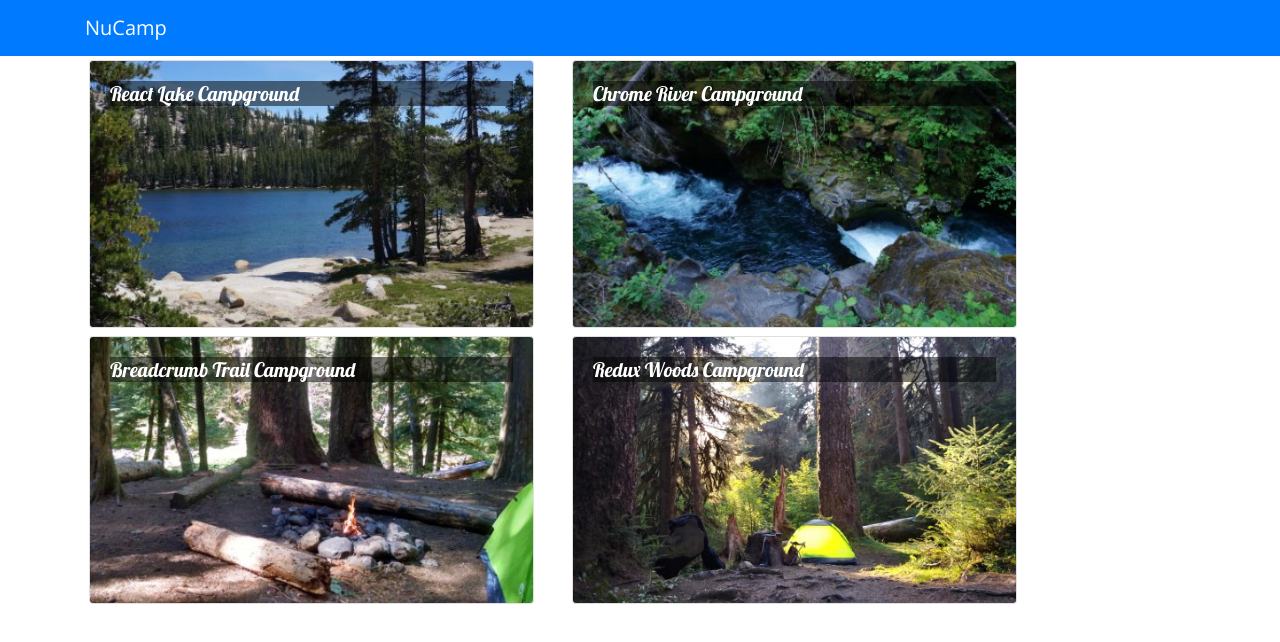
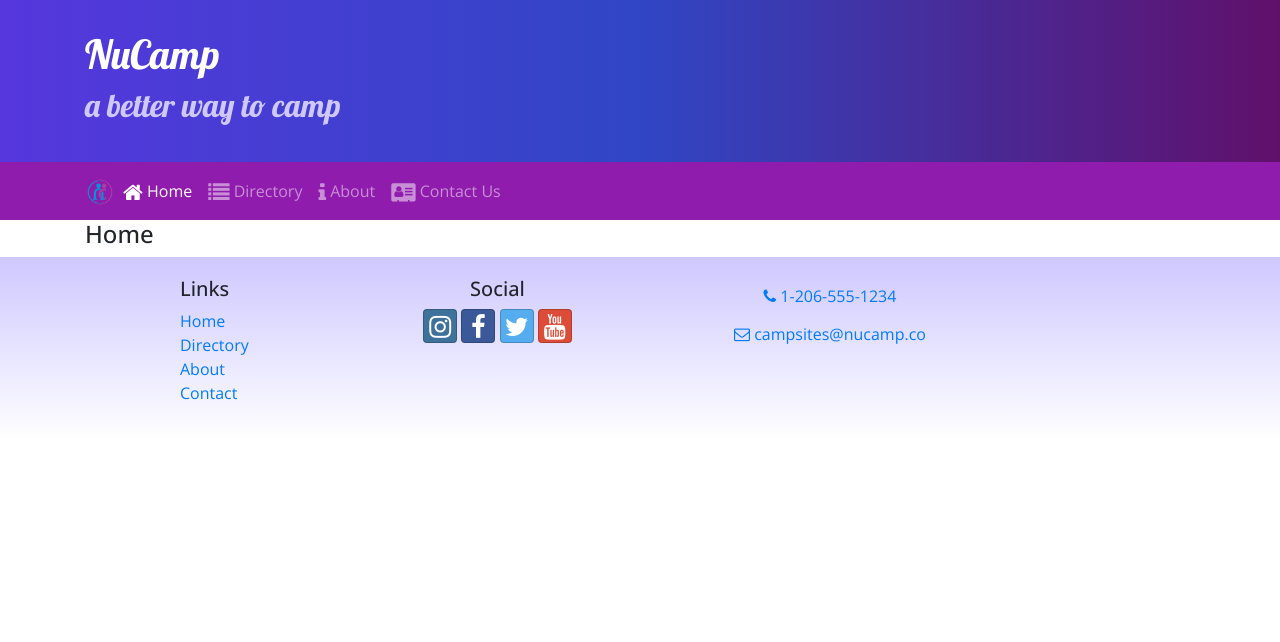
Before and after one commit to jameslaugerman/nuCampReact, a React (Create React App) app: page /home in a window 1280 px wide. Shown: the top 642 px of the page. Built offline with nearby package versions, Linux system fonts and the light colour scheme.

Commit message:
React Router

```diff
--- a/package.json
+++ b/package.json
@@ -6,8 +6,11 @@
     "@testing-library/jest-dom": "^5.11.4",
     "@testing-library/react": "^11.1.0",
     "@testing-library/user-event": "^12.1.10",
+    "bootstrap-social": "5.1.1",
+    "font-awesome": "4.7.0",
     "react": "^17.0.1",
     "react-dom": "^17.0.1",
+    "react-router-dom": "5.2.0",
     "react-scripts": "4.0.1",
     "typeface-lobster": "^1.1.13",
     "typeface-open-sans": "^1.1.13",
--- a/src/App.css
+++ b/src/App.css
@@ -2,11 +2,46 @@
   font-family: "Open Sans", sans-serif;
 }
 
+h1, h2, h3, .card-body>.card-title {
+  font-family: "Lobster", cursive;
+}
+
 .card-title {
-  font: 500 1.25rem "Lobster", cursive;
+  font-weight: 500;
+  font-size: 1.25rem;
+}
+
+h2 {
+  color: #3046C5;
 }
 
 .card-img-overlay .card-title {
   color: white;
   background-color: rgba(0, 0, 0, 0.5);
 }
+
+.row-content {
+  padding: 50px 0;
+  border-bottom: 1px ridge;
+  min-height: 200px;
+}
+
+.site-footer {
+  background-image: linear-gradient(#CEC8FF, white);
+  padding: 20px 0;
+}
+
+.jumbotron {
+  margin: 0;
+  padding: 30px;
+  background-image: linear-gradient(to right, #5637DD, #3046C5, #60106B);
+  color: white;
+}
+
+.jumbotron h2 {
+  color: #CEC8FF;
+}
+
+.navbar-dark {
+  background-color: #901CAD;
+}
--- a/src/App.js
+++ b/src/App.js
@@ -1,13 +1,16 @@
 import React, { Component } from 'react';
 import Main from './components/MainComponents';
+import { BrowserRouter } from 'react-router-dom';
 import './App.css';
 
 class App extends Component {
     render() {
         return (
-            <div className="App">
-                <Main />
-            </div>
+            <BrowserRouter>
+                <div className="App">
+                    <Main />
+                </div>
+            </BrowserRouter>
         );
     };
 }
--- a/src/components/CampsiteInfoComponent.js
+++ b/src/components/CampsiteInfoComponent.js
@@ -6,20 +6,20 @@
     return(
         <div className="col-md-5 m-1">
             <Card>
-                    <CardImg top src={campsite.image} alt={campsite.name} />
+            <CardImg top src={campsite.image} alt={campsite.name}  />
             <CardBody>
                 <CardTitle>{campsite.name}</CardTitle>
                 <CardText>{campsite.description}</CardText>
             </CardBody>
         </Card>
         </div>
-          )
+    );
 }
 
 function RenderComments({comments}) {
 if(comments){
     return(
-                <div className="col-5-md m-1">
+        <div className="col-md-5 m-1">
             <h4>Comments</h4>
             {comments.map(comment =>  {
                     return (
@@ -27,19 +27,15 @@
                         <p>
                             {comment.text}
                         <br/>
-                                   -- {comment.author}, {comment.date = new Intl.DateTimeFormat('en-US', { year: 'numeric', month: 'short', day: '2-digit'}).format(new Date(Date.parse(comment.date)))};
+                            -- {comment.author}, {new Intl.DateTimeFormat('en-US', { year: 'numeric', month: 'short', day: '2-digit'}).format(new Date(Date.parse(comment.date)))};
                         </p>
                     </div>
-                            )
-                         })
-                    }
+                    );
+                })}
         </div>
     );
-        } else {
-            return(
-            <div></div>
-            )
 }
+    return  <div />
 }
 
 function CampsiteInfo(props) {
--- a/src/components/DirectoryComponents.js
+++ b/src/components/DirectoryComponents.js
@@ -1,9 +1,9 @@
 import React from 'react';
 import { Card, CardImg, CardImgOverlay, CardTitle } from 'reactstrap';
 
-function RenderDirectoryItem({campsite, onClick}) {
+function RenderDirectoryItem({campsite}) {
     return (
-        <Card onClick={() => onClick(campsite.id)}>
+        <Card>
             <CardImg width="100%" src={campsite.image} alt={campsite.name} />
             <CardImgOverlay>
                 <CardTitle>{campsite.name}</CardTitle>
@@ -17,7 +17,7 @@
     const directory = props.campsites.map(campsite => {
         return (
             <div key={campsite.id} className="col-md-5 m-1">
-                <RenderDirectoryItem campsite={campsite} onClick={props.onClick} />
+                <RenderDirectoryItem campsite={campsite} />
             </div>
         );
     });
--- /dev/null
+++ b/src/components/FooterComponent.js
@@ -0,0 +1,35 @@
+import React from 'react';
+import { Link } from 'react-router-dom';
+
+function Footer(props) {
+    return (
+        <footer className="site-footer">
+            <div className="container">
+                <div className="row">
+                    <div className="col-4 col-sm-2 offset-1">
+                        <h5>Links</h5>
+                        <ul className="list-unstyled">
+                        <li><Link to='/home'>Home</Link></li>
+                            <li><Link to='/directory'>Directory</Link></li>
+                            <li><Link to='/aboutus'>About</Link></li>
+                            <li><Link to='/contactus'>Contact</Link></li>
+                        </ul>
+                    </div>
+                    <div className="col-6 col-sm-3 text-center">
+                        <h5>Social</h5>
+                        <a className="btn btn-social-icon btn-instagram" href="http://instagram.com/"><i className="fa fa-instagram" /></a>{' '}
+                        <a className="btn btn-social-icon btn-facebook" href="http://www.facebook.com/"><i className="fa fa-facebook" /></a>{' '}
+                        <a className="btn btn-social-icon btn-twitter" href="http://twitter.com/"><i className="fa fa-twitter" /></a>{' '}
+                        <a className="btn btn-social-icon btn-google" href="http://youtube.com/"><i className="fa fa-youtube" /></a>
+                    </div>
+                    <div className="col-sm-4 text-center">
+                        <a role="button" className="btn btn-link" href="tel:+12065551234"><i className="fa fa-phone" /> 1-206-555-1234</a><br />
+                        <a role="button" className="btn btn-link" href="mailto:notreal@notreal.co"><i className="fa fa-envelope-o" /> campsites@nucamp.co</a>
+                    </div>
+                </div>
+            </div>
+        </footer>
+    );
+}
+
+export default Footer;
--- /dev/null
+++ b/src/components/HeaderComponent.js
@@ -0,0 +1,71 @@
+import React, { Component }  from 'react';
+import { Nav, Navbar, NavbarBrand, NavbarToggler, Collapse, NavItem, Jumbotron } from 'reactstrap';
+import { NavLink } from 'react-router-dom';
+
+class Header extends Component {
+
+    constructor(props) {
+        super(props);
+
+        this.toggleNav = this.toggleNav.bind(this);
+        this.state = {
+          isNavOpen: false
+        };
+    }
+
+    toggleNav() {
+        this.setState({
+            isNavOpen: !this.state.isNavOpen
+        });
+    }
+
+    render() {
+        return (
+            <React.Fragment>
+                <Jumbotron fluid>
+                    <div className="container">
+                        <div className="row">
+                            <div className="col">
+                                <h1>NuCamp</h1>
+                                <h2>a better way to camp</h2>
+                            </div>
+                        </div>
+                    </div>
+                </Jumbotron>
+
+                <Navbar dark sticky="top" expand="md">
+                    <div className="container">
+                        <NavbarBrand className="mr-auto" href="/"><img src="/assets/images/logo.png" height="30" width="30" alt="NuCamp Logo" /></NavbarBrand>
+                        <NavbarToggler onClick={this.toggleNav} />
+                        <Collapse isOpen={this.state.isNavOpen} navbar>
+                            <Nav navbar>
+                                <NavItem>
+                                    <NavLink className="nav-link" to="/home">
+                                        <i className="fa fa-home fa-lg" /> Home
+                                    </NavLink>
+                                </NavItem>
+                                <NavItem>
+                                    <NavLink className="nav-link" to="/directory">
+                                        <i className="fa fa-list fa-lg" /> Directory
+                                    </NavLink>
+                                </NavItem>
+                                <NavItem>
+                                    <NavLink className="nav-link" to="/aboutus">
+                                        <i className="fa fa-info fa-lg" /> About
+                                    </NavLink>
+                                </NavItem>
+                                <NavItem>
+                                    <NavLink className="nav-link" to="/contactus">
+                                        <i className="fa fa-address-card fa-lg" /> Contact Us
+                                    </NavLink>
+                                </NavItem>
+                            </Nav>
+                        </Collapse>
+                    </div>
+                </Navbar>
+            </React.Fragment>
+        );
+    }
+}
+
+export default Header;
--- /dev/null
+++ b/src/components/HomeComponent.js
@@ -0,0 +1,11 @@
+import React from 'react';
+
+function Home(props) {
+    return (
+        <div className="container">
+            <h4>Home</h4>
+        </div>
+    );
+}
+
+export default Home;
--- a/src/components/MainComponents.js
+++ b/src/components/MainComponents.js
@@ -1,7 +1,10 @@
 import React, { Component } from 'react';
-import { Navbar, NavbarBrand } from 'reactstrap';
 import Directory from './DirectoryComponents';
-import CampsiteInfo from './CampsiteInfoComponent';
+// import CampsiteInfo from './CampsiteInfoComponent';
+import Header from './HeaderComponent';
+import Footer from './FooterComponent';
+import Home from './HomeComponent';
+import { Switch, Route, Redirect } from 'react-router-dom';
 import { CAMPSITES } from '../shared/campsites';
 
 class Main extends Component {
@@ -9,27 +12,29 @@
         super(props);
         this.state = {
             campsites: CAMPSITES,
-            selectedCampsite: null
         };
     }
 
-    onCampsiteSelect(campsiteId) {
-        this.setState({selectedCampsite: campsiteId});
-    }
+    render() {
 
-    render() {
+        const HomePage = () => {
+            return (
+                <Home />
+            );
+        };
+
         return (
             <div>
-                <Navbar dark color="primary">
-                    <div className="container">
-                        <NavbarBrand href="/">NuCamp</NavbarBrand>
-                    </div>
-                </Navbar>
-                <Directory campsites={this.state.campsites} onClick={campsiteId => this.onCampsiteSelect(campsiteId)}/>
-                <CampsiteInfo campsite={this.state.campsites.filter(campsite => campsite.id === this.state.selectedCampsite)[0]} />
+                <Header />
+                <Switch>
+                    <Route path='/home' component={HomePage} />
+                    <Route exact path='/directory' render={() => <Directory campsites={this.state.campsites} />} />
+                    <Redirect to='/home' />
+                </Switch>
+                <Footer />
             </div>
         );
-    };
+    }
 }
 
 export default Main;
--- a/src/index.js
+++ b/src/index.js
@@ -2,11 +2,13 @@
 import ReactDOM from 'react-dom';
 import './index.css';
 import reportWebVitals from './reportWebVitals';
-
 import 'bootstrap/dist/css/bootstrap.min.css';
 import 'typeface-lobster';
 import 'typeface-open-sans';
+import 'font-awesome/css/font-awesome.css';
+import 'bootstrap-social/bootstrap-social.css';
 import App from './App';
+
 
 ReactDOM.render(
   <React.StrictMode>
```
Also changed, not shown: src/components/ContactComponent.js (added, +31 -0 lines), 2 other files (tests, documents, lock files or other folders). Lines whose indentation alone changed are shown as unchanged.
